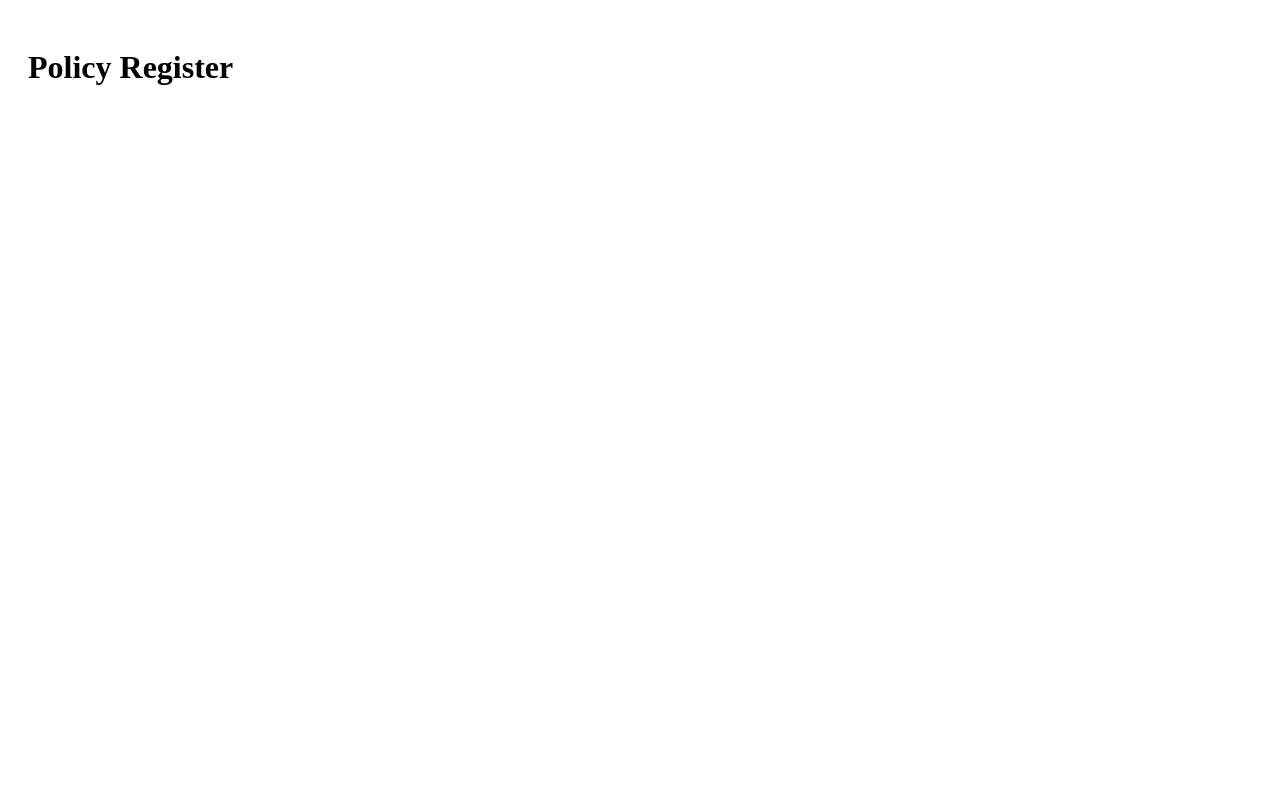
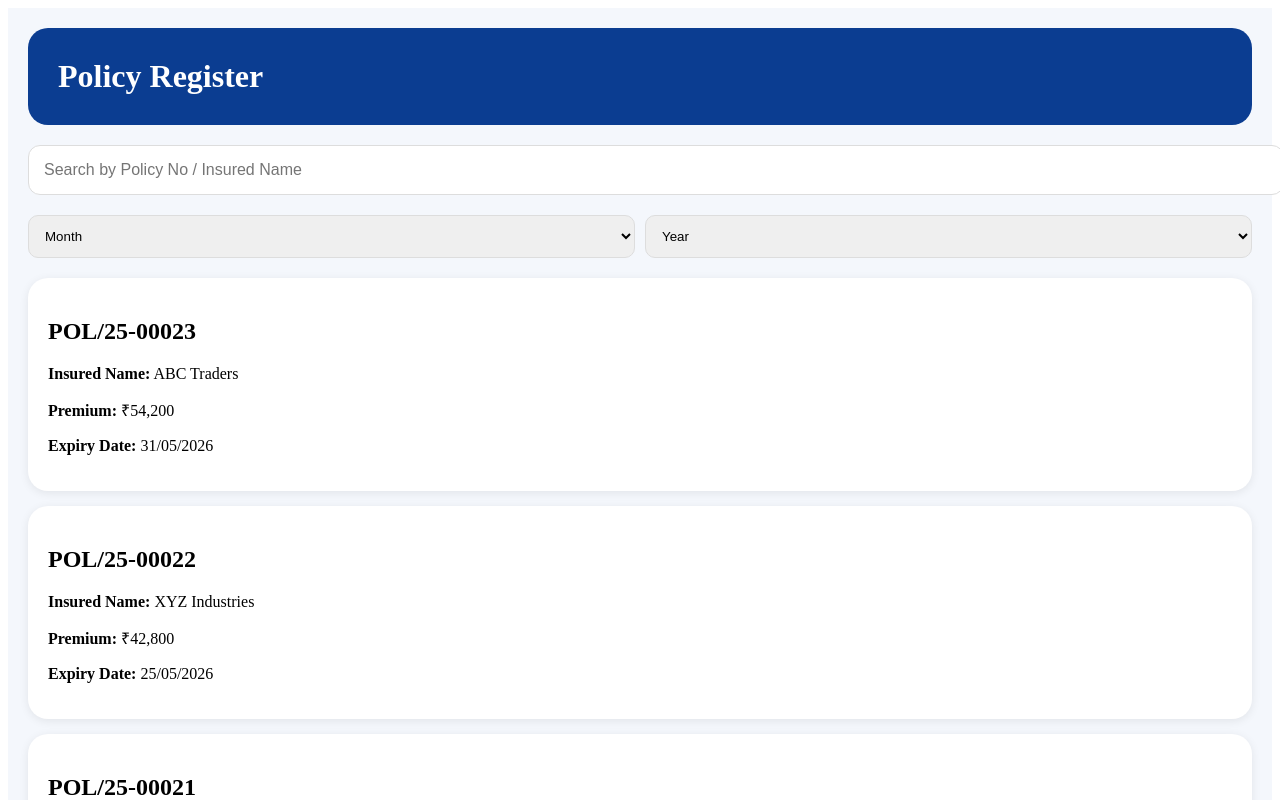
Before and after one commit to Arunsonly/property-insurance-portal, a Next.js app: page /admin/policy-register in a window 1280 px wide. Shown: the top 800 px of the page. Built offline with nearby package versions, Linux system fonts and the light colour scheme.

Commit message:
Update policy-register.js

```diff
--- a/pages/admin/policy-register.js
+++ b/pages/admin/policy-register.js
@@ -1,7 +1,130 @@
 export default function PolicyRegister() {
+  const policies = [
+    {
+      policyNo: "POL/25-00023",
+      name: "ABC Traders",
+      premium: "₹54,200",
+      expiry: "31/05/2026",
+    },
+    {
+      policyNo: "POL/25-00022",
+      name: "XYZ Industries",
+      premium: "₹42,800",
+      expiry: "25/05/2026",
+    },
+    {
+      policyNo: "POL/25-00021",
+      name: "Shree Plastics",
+      premium: "₹36,500",
+      expiry: "20/05/2026",
+    },
+    {
+      policyNo: "POL/25-00020",
+      name: "Kumar Retail",
+      premium: "₹28,700",
+      expiry: "15/05/2026",
+    },
+    {
+      policyNo: "POL/25-00019",
+      name: "Mohan Store",
+      premium: "₹25,600",
+      expiry: "10/05/2026",
+    },
+  ];
+
   return (
-    <div style={{ padding: "20px" }}>
-      <h1>Policy Register</h1>
+    <div
+      style={{
+        background: "#f4f7fc",
+        minHeight: "100vh",
+        padding: "20px",
+      }}
+    >
+      {/* Header */}
+      <div
+        style={{
+          background: "#0b3d91",
+          color: "#fff",
+          padding: "30px",
+          borderRadius: "20px",
+          marginBottom: "20px",
+        }}
+      >
+        <h1 style={{ margin: 0 }}>Policy Register</h1>
+      </div>
+
+      {/* Search */}
+      <input
+        type="text"
+        placeholder="Search by Policy No / Insured Name"
+        style={{
+          width: "100%",
+          padding: "15px",
+          borderRadius: "12px",
+          border: "1px solid #ddd",
+          marginBottom: "20px",
+          fontSize: "16px",
+        }}
+      />
+
+      {/* Filters */}
+      <div
+        style={{
+          display: "flex",
+          gap: "10px",
+          marginBottom: "20px",
+        }}
+      >
+        <select
+          style={{
+            flex: 1,
+            padding: "12px",
+            borderRadius: "10px",
+            border: "1px solid #ddd",
+          }}
+        >
+          <option>Month</option>
+        </select>
+
+        <select
+          style={{
+            flex: 1,
+            padding: "12px",
+            borderRadius: "10px",
+            border: "1px solid #ddd",
+          }}
+        >
+          <option>Year</option>
+        </select>
+      </div>
+
+      {/* Policy Cards */}
+      {policies.map((policy, index) => (
+        <div
+          key={index}
+          style={{
+            background: "#fff",
+            borderRadius: "20px",
+            padding: "20px",
+            marginBottom: "15px",
+            boxShadow: "0 2px 10px rgba(0,0,0,0.08)",
+          }}
+        >
+          <h2>{policy.policyNo}</h2>
+
+          <p>
+            <strong>Insured Name:</strong> {policy.name}
+          </p>
+
+          <p>
+            <strong>Premium:</strong> {policy.premium}
+          </p>
+
+          <p>
+            <strong>Expiry Date:</strong> {policy.expiry}
+          </p>
+        </div>
+      ))}
     </div>
   );
-}
+          }
```
